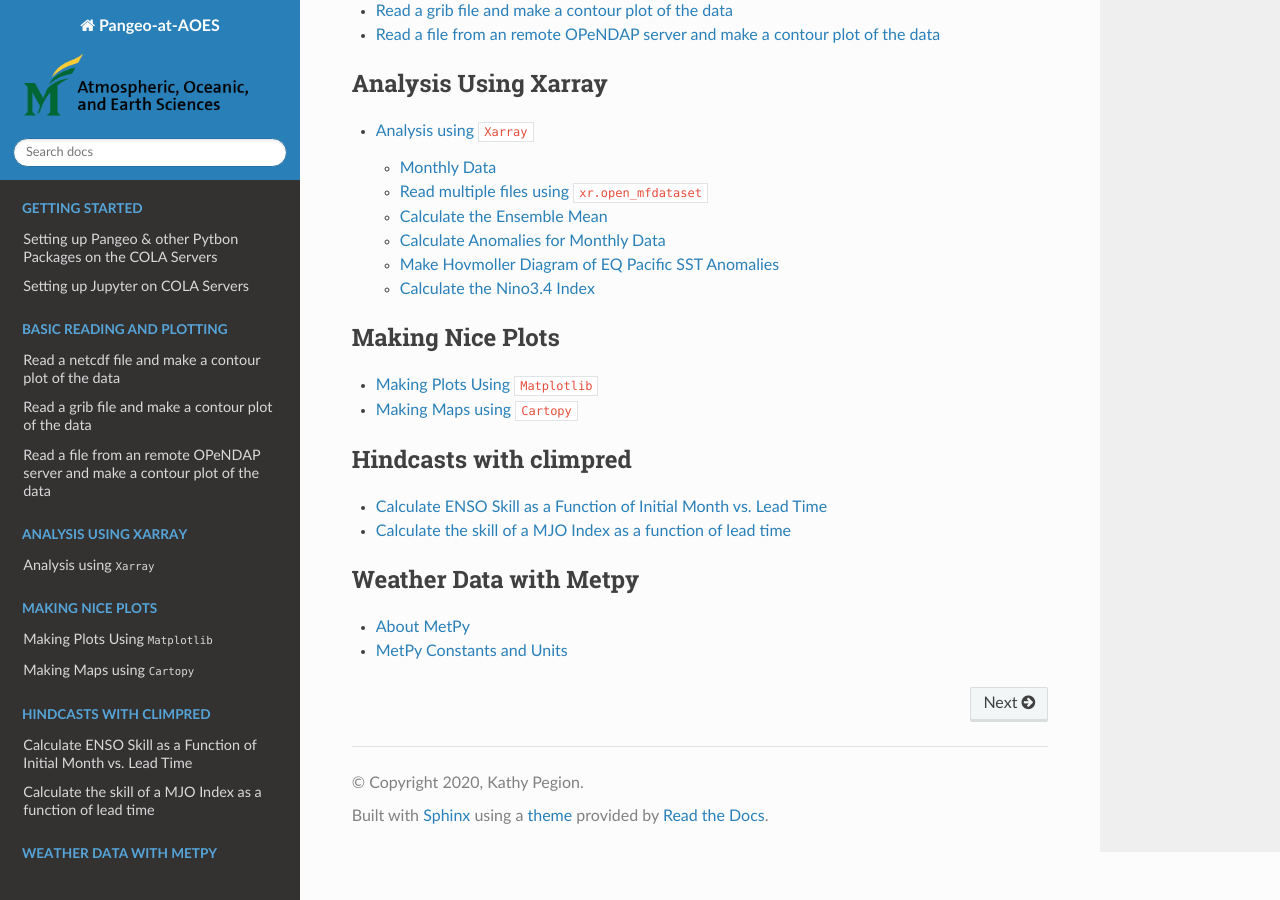
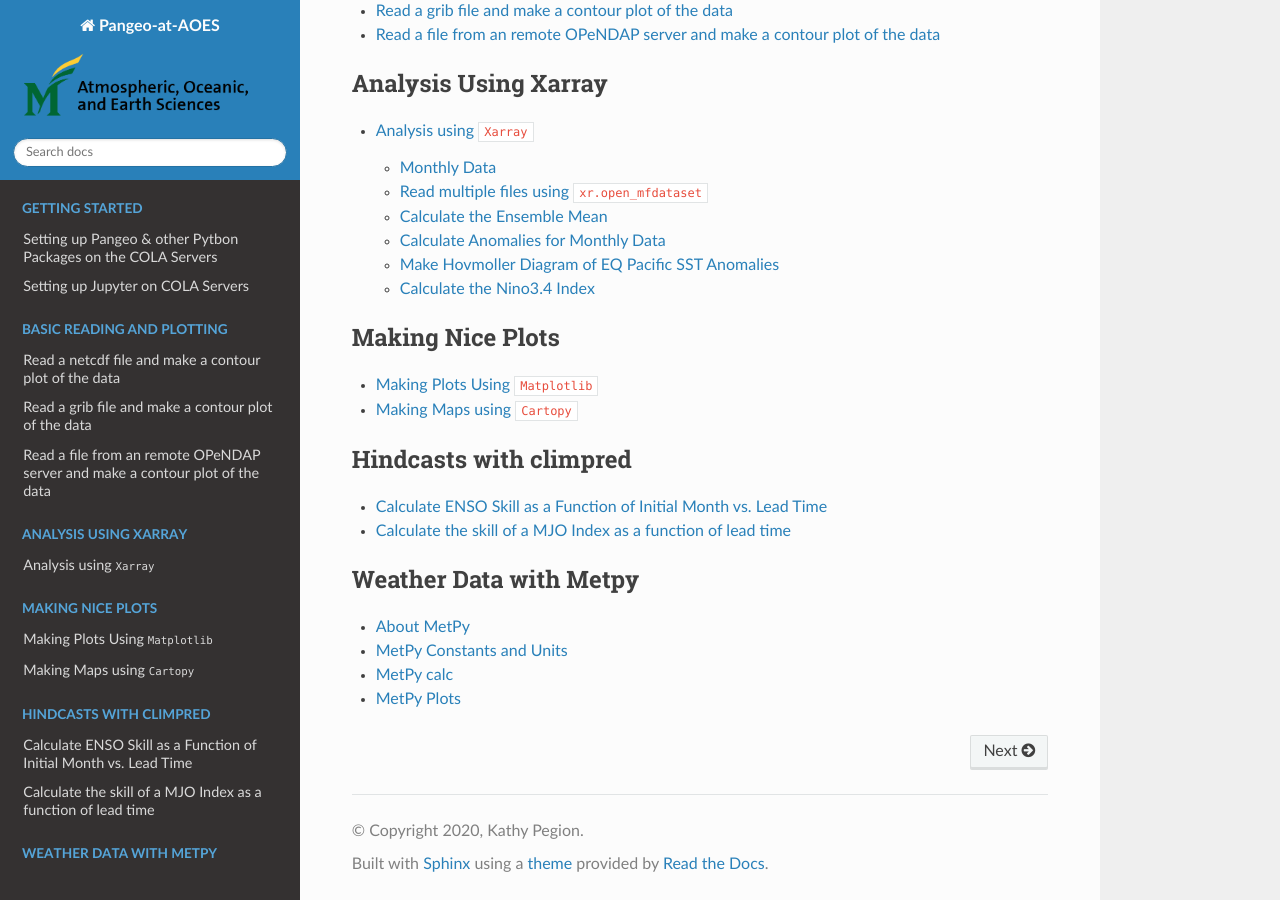
Before and after one commit to kpegion/Pangeo-at-AOES, a Sphinx documentation site: the page built from docs/source/index.rst, in a window 1280 px wide and 900 px high, scrolled down 837 px. Built offline with Sphinx 7.4.7 and the Read the Docs theme 2.0.0, drawn with Linux system fonts in a browser that asks for light colours; pages that are not in the unit, such as notebooks, are missing from menus.

Commit message:
update index.rst

```diff
--- a/docs/source/index.rst
+++ b/docs/source/index.rst
@@ -66,6 +66,9 @@ Expectations Prior to these Tutorials
 
    metpy-tutorial.rst
    examples/metpy-constants-and-units.ipynb
+   examples/metpy-calc.ipynb
+   examples/metpy-plot.ipynb
+   examples/metpy-sounding-dignostic.ipynb
 
 
 .. toctree::
```
